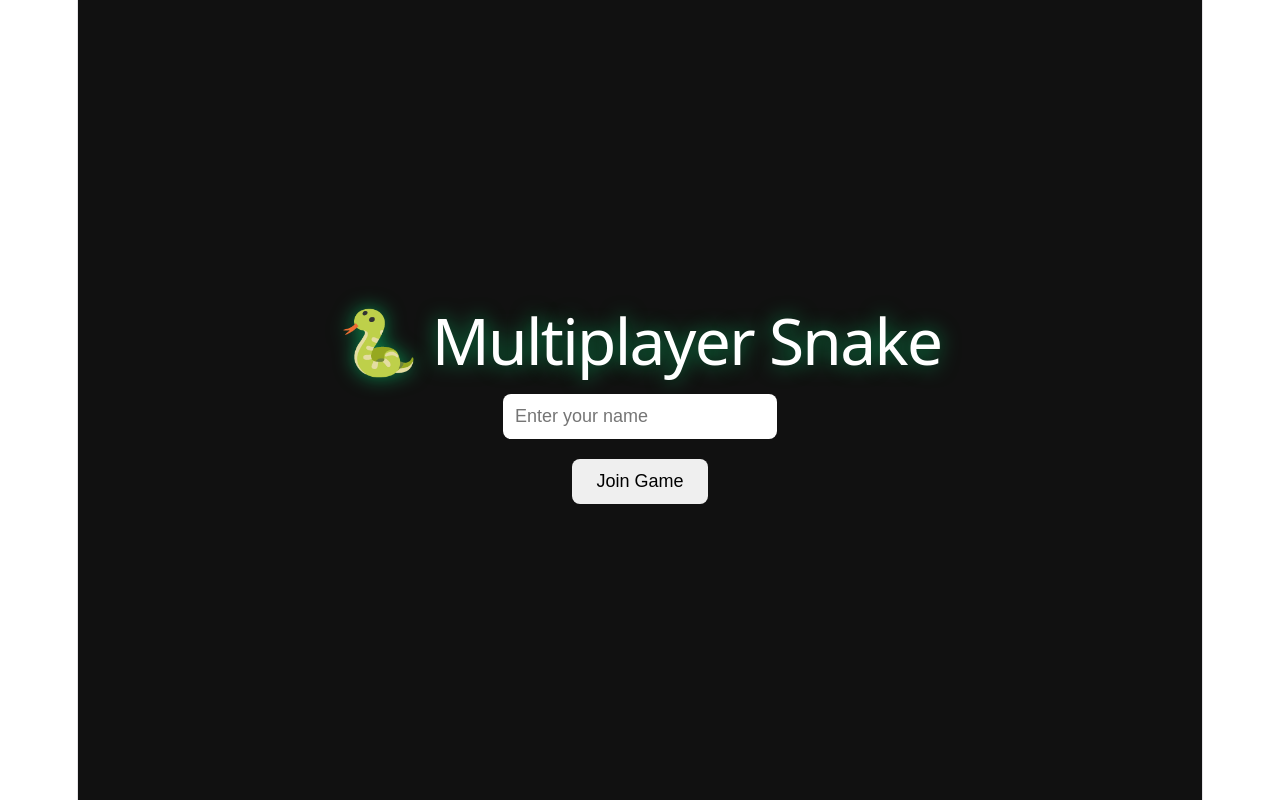
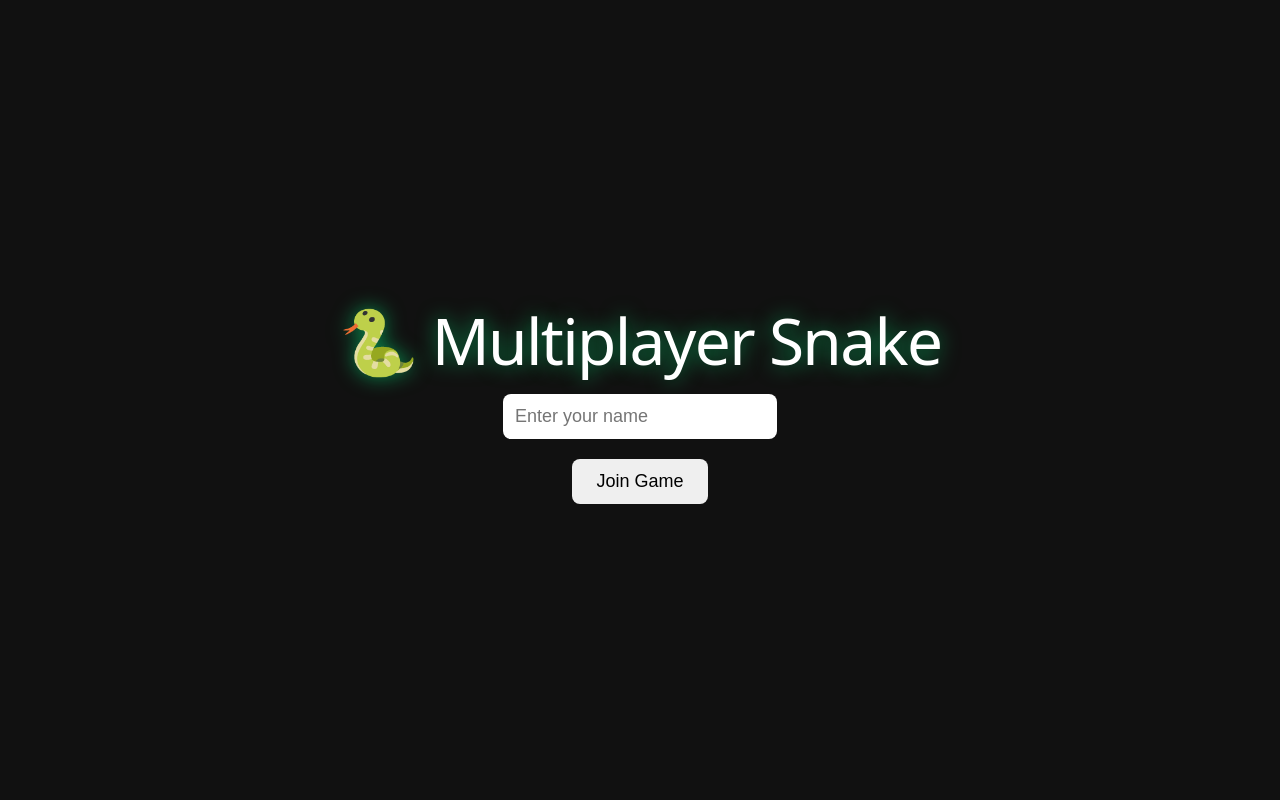
Before and after one commit to malika-build23/Snake_game, a React (Vite) app: page / in a window 1280 px wide. Built offline with nearby package versions, Linux system fonts and the light colour scheme.

Commit message:
Update index.css

```diff
--- a/src/index.css
+++ b/src/index.css
@@ -55,12 +55,12 @@
 }
 
 #root {
-  width: 1126px;
-  max-width: 100%;
-  margin: 0 auto;
+  width: 100vw;
+  height: 100vh;
+  margin: 0;
+  padding: 0;
+  overflow: hidden;
   text-align: center;
-  border-inline: 1px solid var(--border);
-  min-height: 100svh;
   display: flex;
   flex-direction: column;
   box-sizing: border-box;
```
